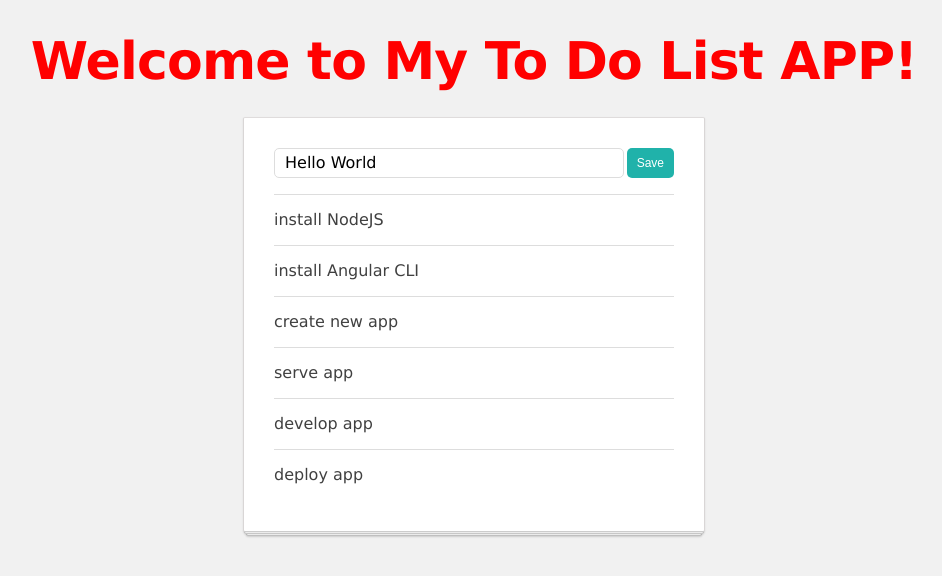
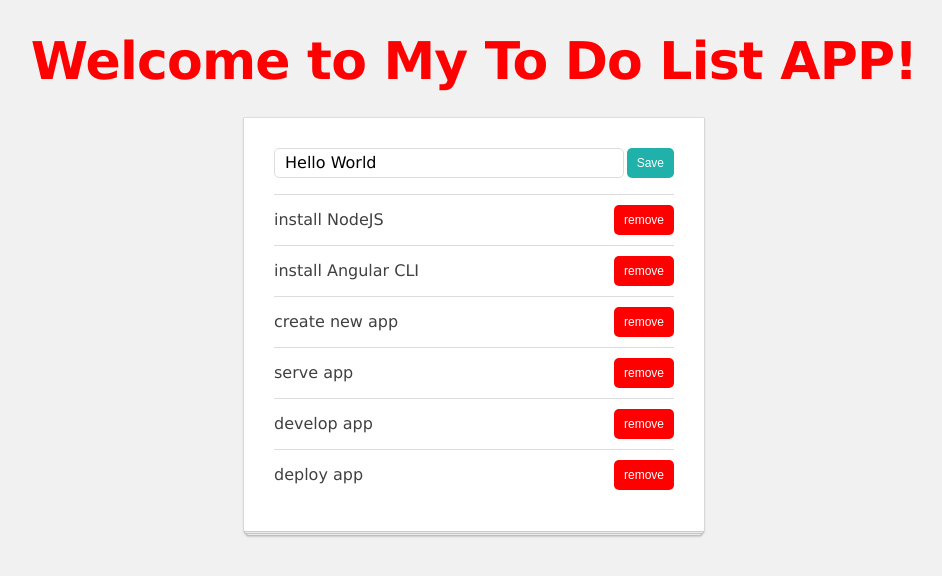
Before and after one commit to AislingBotkin/ng-girls-todo, an Angular app: page / in a window 1280 px wide. Shown: the top 576 px of the page, without its empty margins (166-1108 px from the left). Built offline with nearby package versions, Linux system fonts and the light colour scheme.

Commit message:
Your Message

```diff
--- a/src/app/list-manager/list-manager.component.ts
+++ b/src/app/list-manager/list-manager.component.ts
@@ -10,7 +10,8 @@ import { TodoListService } from '../services/todo-list.service';
 
     <ul>
       <li *ngFor="let todoItem of todoList">
-        <app-todo-item [item]="todoItem"></app-todo-item>
+        <app-todo-item [item]="todoItem"
+        (remove)="removeItem($event)"></app-todo-item>
       </li>
     </ul>
 </div>
@@ -29,4 +30,8 @@ export class ListManagerComponent implements OnInit {
   addItem(title: string) {
     this.todoListService.addItem({ title });
   }
+
+  removeItem(item) {
+    this.todoListService.deleteItem(item);
+  }
 }
--- a/src/app/todo-item/todo-item.component.ts
+++ b/src/app/todo-item/todo-item.component.ts
@@ -1,4 +1,4 @@
-import { Component, OnInit, Input } from '@angular/core';
+import { Component, OnInit, Input, EventEmitter, Output } from '@angular/core';
 import { TodoItem } from '../interfaces/todo-item';
 
 @Component({
@@ -6,6 +6,10 @@ import { TodoItem } from '../interfaces/todo-item';
   template: `
   <div class="todo-item">
     {{ item.title }}
+
+    <button class="btn btn-red" (click)="removeItem()">
+    remove
+</button>
 </div>
   `,
   styleUrls: ['./todo-item.component.css']
@@ -19,4 +23,9 @@ export class TodoItemComponent implements OnInit {
   ngOnInit(): void {
   }
 
+  @Output() remove: EventEmitter<TodoItem> = new EventEmitter();
+
+  removeItem() {
+    this.remove.emit(this.item);
+  }
 }
```
